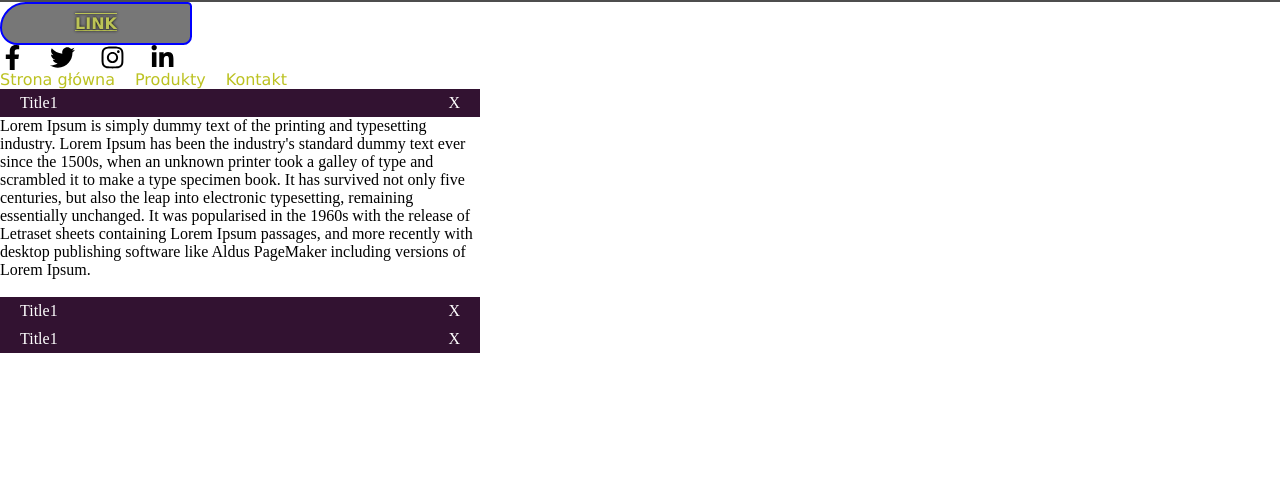
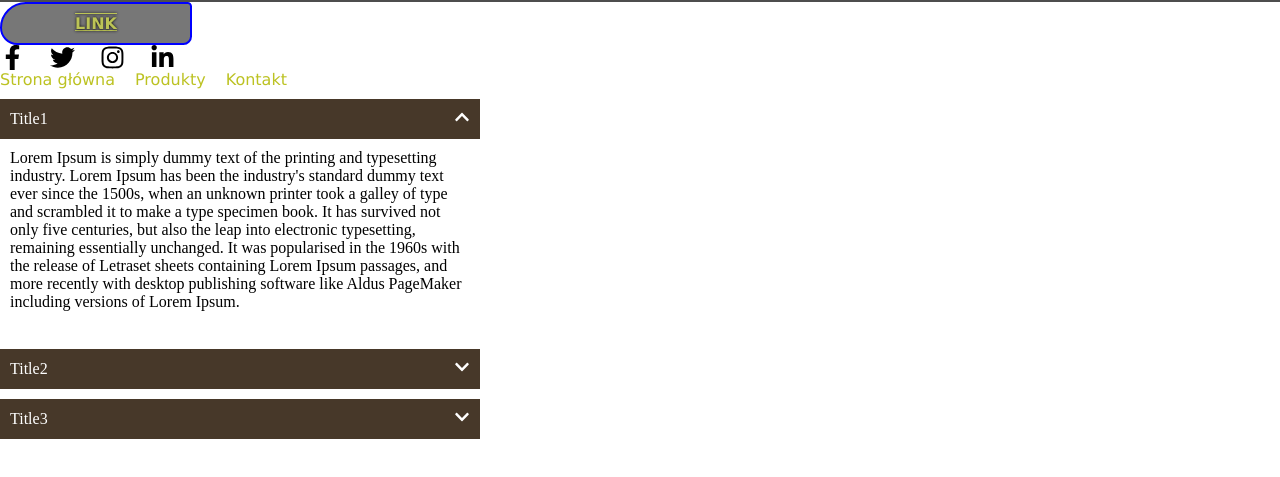
Before and after one commit to hugobosy/universal-components, a React (Create React App) app: page / in a window 1280 px wide. Both pictures are taken after a click on the element "Title1". Shown: the part 433-910 px from the top of the page. Built offline with nearby package versions, Linux system fonts and the light colour scheme; grey boxes are pictures that could not be loaded.

Commit message:
add properties to accordion

```diff
--- a/src/App.tsx
+++ b/src/App.tsx
@@ -123,16 +123,21 @@ function App() {
               "Lorem Ipsum is simply dummy text of the printing and typesetting industry. Lorem Ipsum has been the industry's standard dummy text ever since the 1500s, when an unknown printer took a galley of type and scrambled it to make a type specimen book. It has survived not only five centuries, but also the leap into electronic typesetting, remaining essentially unchanged. It was popularised in the 1960s with the release of Letraset sheets containing Lorem Ipsum passages, and more recently with desktop publishing software like Aldus PageMaker including versions of Lorem Ipsum.",
           },
           {
-            header: "Title1",
+            header: "Title2",
             content:
               "Lorem Ipsum is simply dummy text of the printing and typesetting industry. Lorem Ipsum has been the industry's standard dummy text ever since the 1500s, when an unknown printer took a galley of type and scrambled it to make a type specimen book. It has survived not only five centuries, but also the leap into electronic typesetting, remaining essentially unchanged. It was popularised in the 1960s with the release of Letraset sheets containing Lorem Ipsum passages, and more recently with desktop publishing software like Aldus PageMaker including versions of Lorem Ipsum.",
           },
           {
-            header: "Title1",
+            header: "Title3",
             content:
               "Lorem Ipsum is simply dummy text of the printing and typesetting industry. Lorem Ipsum has been the industry's standard dummy text ever since the 1500s, when an unknown printer took a galley of type and scrambled it to make a type specimen book. It has survived not only five centuries, but also the leap into electronic typesetting, remaining essentially unchanged. It was popularised in the 1960s with the release of Letraset sheets containing Lorem Ipsum passages, and more recently with desktop publishing software like Aldus PageMaker including versions of Lorem Ipsum.",
           },
         ]}
+        maxWidth="480px"
+        heightContent="180px"
+        bgHeader="#473829"
+        padding="10px"
+        margin="10px 0"
       />
     </div>
   );
--- a/src/components/accordion/Accordion.component.tsx
+++ b/src/components/accordion/Accordion.component.tsx
@@ -1,9 +1,15 @@
 import React, { useState } from "react";
 import { AccordionTypes } from "./Accordion.types";
 import { AccordionItem, Content, Header } from "./Accordion.styles";
+import { FaChevronDown, FaChevronUp } from "react-icons/fa";
 
 export const AccordionComponent: React.FC<AccordionTypes> = ({
   accordionItems,
+  maxWidth,
+  heightContent,
+  bgHeader,
+  margin,
+  padding,
 }) => {
   const [show, setShow] = useState<boolean | null | number>(false);
 
@@ -16,12 +22,20 @@ export const AccordionComponent: React.FC<AccordionTypes> = ({
   return (
     <>
       {accordionItems.map((item, index) => (
-        <AccordionItem key={index}>
-          <Header onClick={() => toggle(index)}>
+        <AccordionItem key={index} maxWidth={maxWidth} margin={margin}>
+          <Header
+            onClick={() => toggle(index)}
+            bgHeader={bgHeader}
+            padding={padding}
+          >
             <p>{item.header}</p>
-            <span>X</span>
+            <span>{show === index ? <FaChevronUp /> : <FaChevronDown />}</span>
           </Header>
-          <Content className={show === index ? "active" : ""}>
+          <Content
+            className={show === index ? "active" : ""}
+            heightContent={heightContent}
+            padding={padding}
+          >
             {item.content}
           </Content>
         </AccordionItem>
--- a/src/components/accordion/Accordion.styles.ts
+++ b/src/components/accordion/Accordion.styles.ts
@@ -1,30 +1,62 @@
 import styled, { css } from "styled-components";
+import { AccordionTypes } from "./Accordion.types";
 
-export const AccordionItem = styled.div`
+export const AccordionItem = styled.div<Partial<AccordionTypes>>`
   display: flex;
   flex-direction: column;
   width: 100%;
-  max-width: 480px;
+  ${({ maxWidth }) =>
+    maxWidth &&
+    css`
+      max-width: ${maxWidth};
+    `}
+  ${({ margin }) =>
+    margin &&
+    css`
+      margin: ${margin};
+    `}
 `;
-export const Header = styled.div`
+export const Header = styled.div<Partial<AccordionTypes>>`
   display: flex;
   align-items: center;
   justify-content: space-between;
-  padding: 5px 20px;
-  background-color: #321231;
+  ${({ padding }) =>
+    padding &&
+    css`
+      padding: ${padding};
+    `}
+  ${({ bgHeader }) =>
+    bgHeader &&
+    css`
+      background-color: ${bgHeader};
+    `}
   color: #fff;
   p,
   span {
     cursor: pointer;
   }
 `;
-export const Content = styled.p`
+export const Content = styled.p<Partial<AccordionTypes>>`
   height: 0;
   opacity: 0;
-  overflow: hidden;
+  overflow-y: scroll;
   transition: all 400ms ease-in-out;
+  ${({ padding }) =>
+    padding &&
+    css`
+      padding: 0 ${padding};
+    `}
   &.active {
-    height: 180px;
+    ${({ heightContent }) =>
+      heightContent &&
+      css`
+        height: ${heightContent};
+      `};
     opacity: 1;
+    ${({ padding }) =>
+      padding &&
+      css`
+        padding: ${padding};
+      `}
   }
 `;
--- a/src/components/accordion/Accordion.types.ts
+++ b/src/components/accordion/Accordion.types.ts
@@ -6,6 +6,11 @@ interface AccordionItems {
 }
 export interface AccordionTypes {
   accordionItems: AccordionItems[];
+  maxWidth?: string;
+  heightContent?: string;
+  bgHeader?: string;
+  margin?: string;
+  padding?: string;
   show?: any;
   index?: any;
 }
```
